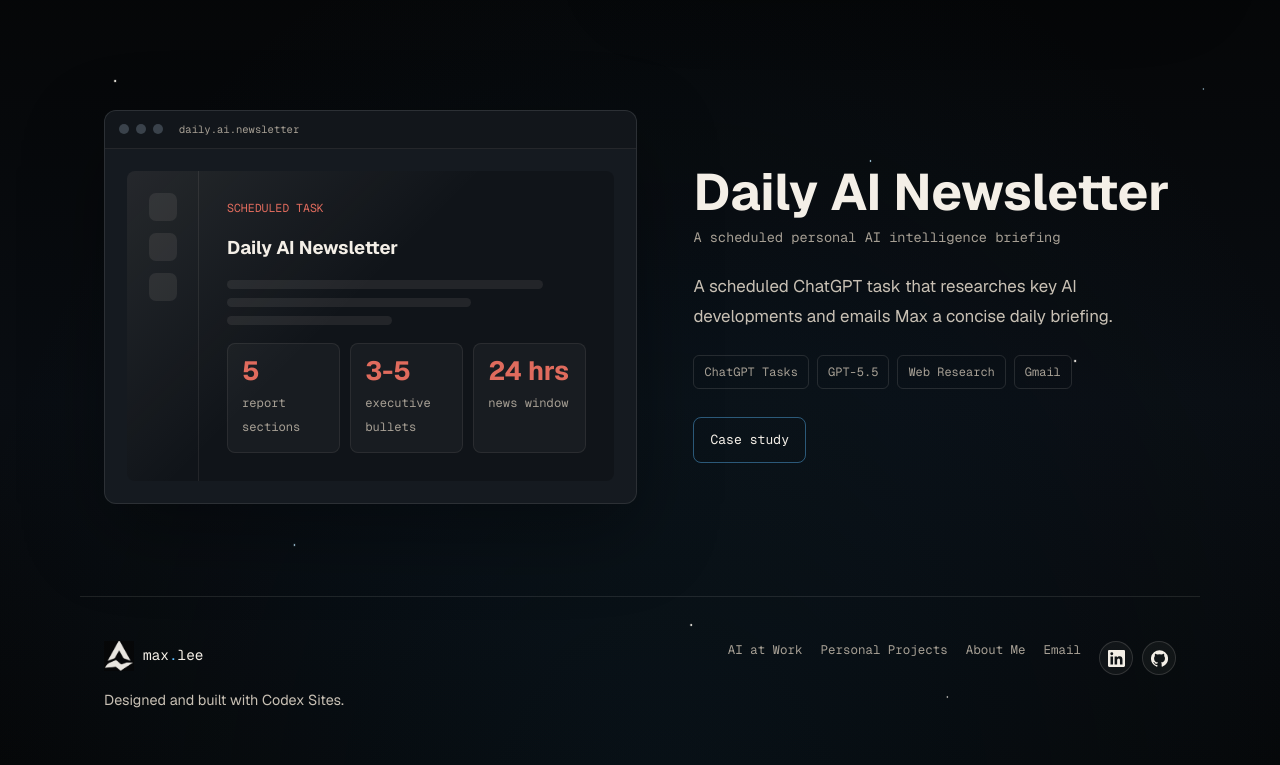
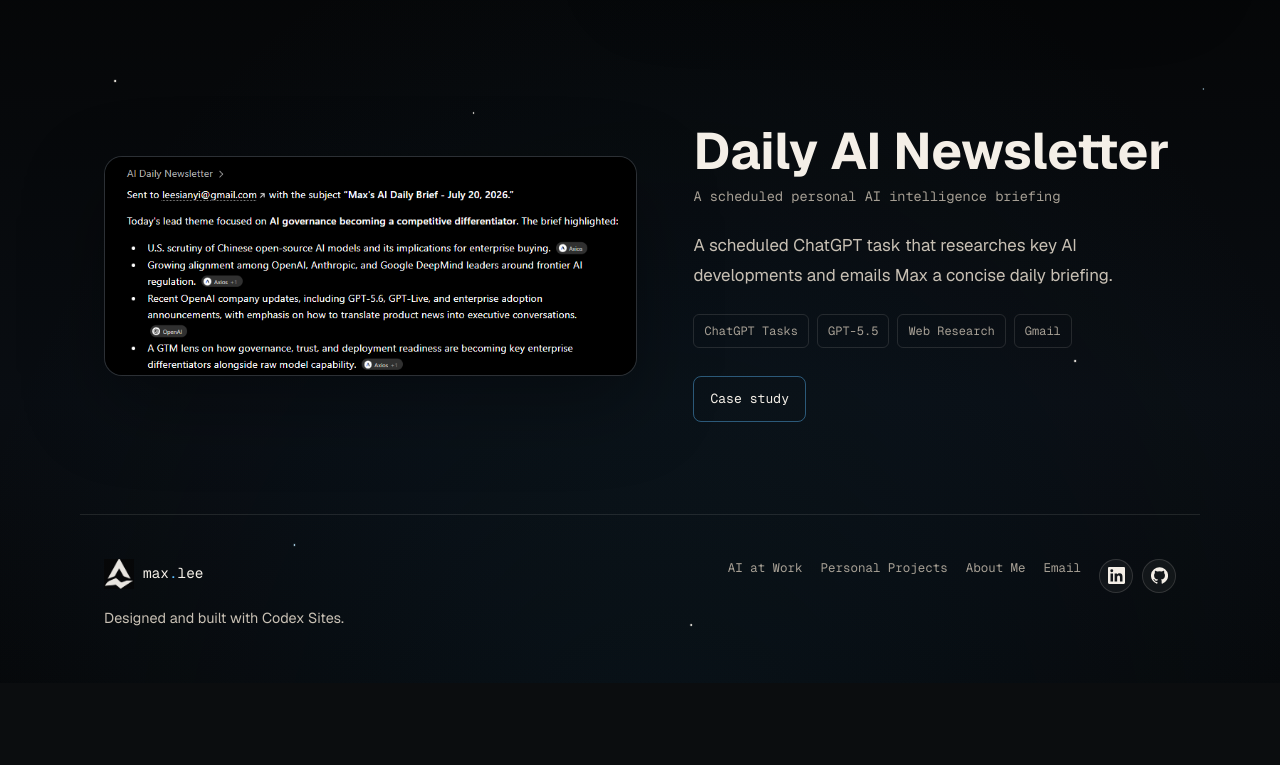
Before and after one commit to maxleesianyi/max-lee-ai-portfolio-website, a Next.js app: page /projects in a window 1280 px wide. Shown: the part 2431-3196 px from the top of the page. After the commit the page ends 3114 px from the top, so only its background shows below. Built offline with nearby package versions, Linux system fonts and the light colour scheme.

Commit message:
Add Daily AI Newsletter screenshot

```diff
--- a/app/components/PortfolioBlocks.tsx
+++ b/app/components/PortfolioBlocks.tsx
@@ -147,7 +147,7 @@
 export function ProjectVisual({ project }: { project: Project }) {
   if (project.imageUrl) {
     return (
-      <div className={`project-image-frame ${project.slug === "do-already" ? "project-image-frame--do-already" : ""}`}>
+      <div className={`project-image-frame project-image-frame--${project.slug}`}>
         <img src={project.imageUrl} alt={`${project.title} app interface`} />
       </div>
     );
--- a/app/globals.css
+++ b/app/globals.css
@@ -934,6 +934,15 @@
   object-fit: cover;
 }
 
+.project-image-frame--daily-ai-newsletter {
+  aspect-ratio: 745 / 308;
+  border-radius: 18px;
+}
+
+.project-image-frame--daily-ai-newsletter img {
+  object-fit: cover;
+}
+
 a:hover .project-image-frame,
 a:focus-visible .project-image-frame {
   transform: translateY(-4px);
--- a/content/site.json
+++ b/content/site.json
@@ -546,6 +546,7 @@
       "status": "Scheduled task",
       "summary": "A scheduled ChatGPT task that researches key AI developments and emails Max a concise daily briefing.",
       "galleryDescription": "A daily, source-linked AI briefing delivered by email.",
+      "imageUrl": "/projects/daily-ai-newsletter.png",
       "description": [
         "This personal automation reviews important AI developments from roughly the last 24 hours, prioritising OpenAI, Anthropic, Google and DeepMind, and material policy, market, safety, infrastructure, and talent moves.",
         "Each email starts with a short executive summary, then covers the major labs, other important AI moves, and why the developments matter for OpenAI.",
```
Also changed, not shown: public/projects/daily-ai-newsletter.png (added), 1 other file (tests, documents, lock files or other folders).
